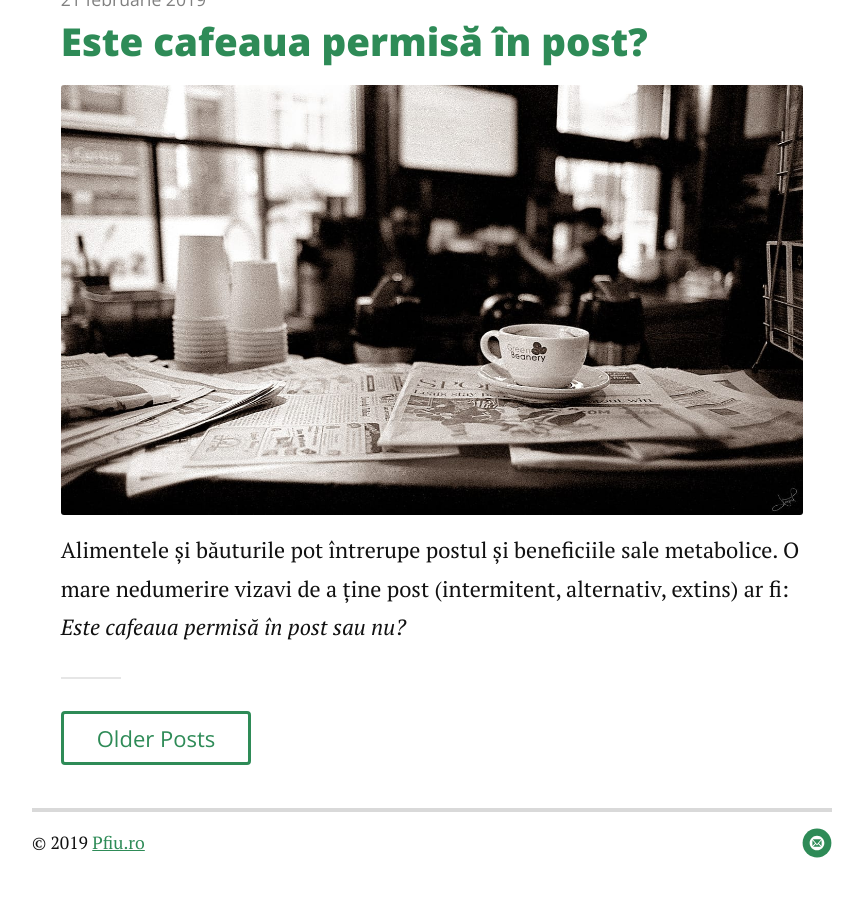
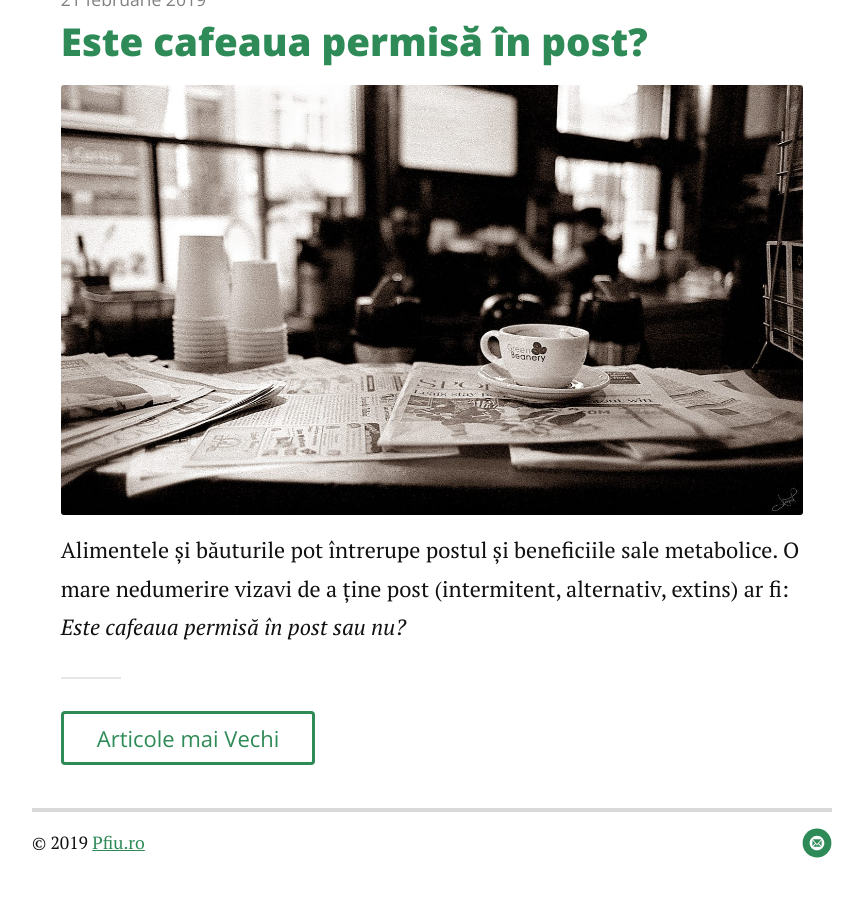
Before and after one commit to alexandru/pfiu.ro, a Jekyll site: the page built from index.html, in a window 1280 px wide and 900 px high, scrolled down 3760 px. Shown: the top 897 px of the window, without its empty margins (208-1071 px from the left). Built offline with Jekyll 4.4.1, drawn with Linux system fonts in a browser that asks for light colours; nearby versions of some CDN libraries; the list of posts is cut into pages by our own code.

Commit message:
Fix translation

```diff
--- a/index.html
+++ b/index.html
@@ -24,10 +24,10 @@ pagination:
   <!-- Pagination links -->
   <div class="pagination">
     {% if paginator.previous_page %}
-      <a href="{{ paginator.previous_page_path | prepend: site.baseurl }}" class="previous button__outline">Newer Posts</a>
+      <a href="{{ paginator.previous_page_path | prepend: site.baseurl }}" class="previous button__outline">Articole mai Noi</a>
     {% endif %}
     {% if paginator.next_page %}
-      <a href="{{ paginator.next_page_path | prepend: site.baseurl }}" class="next button__outline">Older Posts</a>
+      <a href="{{ paginator.next_page_path | prepend: site.baseurl }}" class="next button__outline">Articole mai Vechi</a>
     {% endif %}
   </div>
 </div>
```
